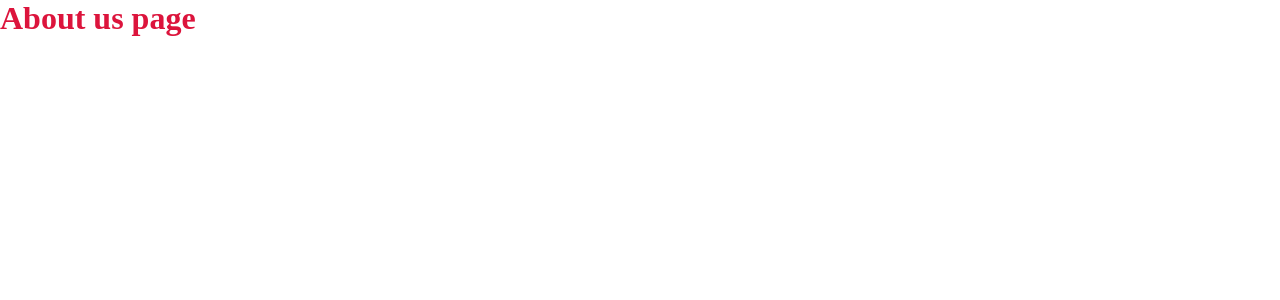
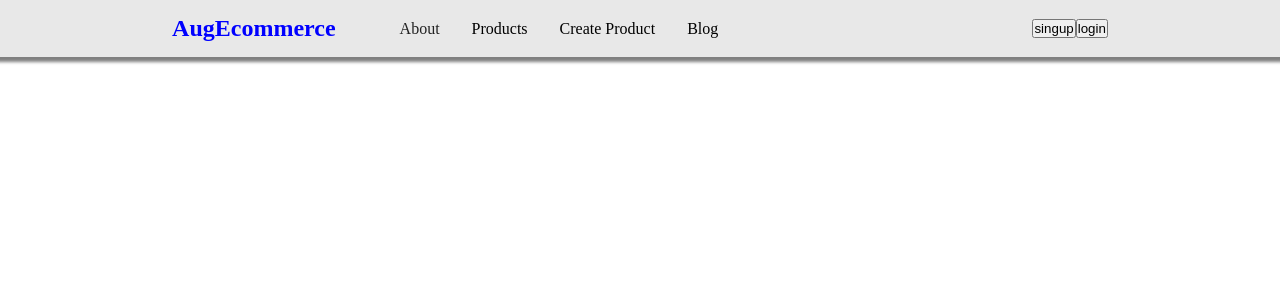
Before and after one commit to Ethicdev07/sqiaugust2026react, a React (Vite) app: page /about in a window 1280 px wide. Shown: the top 300 px of the page. Built offline with nearby package versions, Linux system fonts and the light colour scheme.

Commit message:
nav page designed

```diff
--- a/src/App.jsx
+++ b/src/App.jsx
@@ -1,44 +1,27 @@
 import { BrowserRouter as Router, Routes, Route } from "react-router-dom";
 
-import About from "./pages/About"
+import About from "./pages/About";
 import Login from "./pages/Login";
 import Signup from "./pages/Signup";
+import Nav from "./components/Nav";
+import Landingpage from "./pages/Landingpage";
 
-const App = ()=>{
-  return(
-
+const App = () => {
+  return (
     <>
-
-
       <Router>
 
         <Routes>
+          <Route path="/" element={<Landingpage/>}/>
+          <Route path="/about" element={<About />} />
 
-          <Route path="/about" element={<About/>}/>
+          <Route path="/login" element={<Login />} />
 
-          <Route path="/login" element={<Login/>}/>
-
-          <Route path="/signup" element={<Signup/>}/>
-
-
-
-
-
-
+          <Route path="/signup" element={<Signup />} />
         </Routes>
-
-
-
-
-
       </Router>
-
-
     </>
-
-
-
-  )
-}
+  );
+};
 
 export default App;
--- a/src/components/Nav.jsx
+++ b/src/components/Nav.jsx
@@ -0,0 +1,54 @@
+import React from "react";
+
+import { useNavigate, Link } from "react-router-dom";
+
+const Nav = () => {
+
+    const navigate = useNavigate();
+
+    const handleSignUp = ()=>{
+        navigate("/signup")
+    };
+
+    const handleLogin = ()=>{
+        navigate("/login")
+    }
+  return (
+    <header style={style.header}>
+      <nav style={{display: "flex", justifyContent: 'space-around', alignItems:'center', padding: '15px'}}>
+        <div style={{display:"flex", gap:"4em", alignItems: 'center'}}>
+
+          <Link to={"/"} style={{textDecoration:'none', color:"blue"}}>
+              <h1>AugEcommerce</h1>
+          </Link>
+
+
+          <ul style={{display:'flex', gap:"2em"}}>
+            <li style={{listStyle:"none"}}>
+                <Link to={"/about"} style={{textDecoration:'none', color:'#222'}}>About</Link>
+            </li>
+            <li style={{listStyle:"none"}}>Products</li>
+            <li style={{listStyle:"none"}}>Create Product</li>
+            <li style={{listStyle:"none"}}>Blog</li>
+          </ul>
+        </div>
+
+        <div>
+            <div></div>
+            <button onClick={handleSignUp}>singup</button>
+            <button onClick={handleLogin}>login</button>
+        </div>
+      </nav>
+    </header>
+  );
+};
+
+
+const style = {
+    header: {
+        backgroundColor: '#E8E8E8',
+        boxShadow: '0px 2px 3px 3px grey'
+    }
+}
+
+export default Nav;
--- a/src/index.css
+++ b/src/index.css
@@ -3,7 +3,3 @@
   padding: 0;
   box-sizing: border-box;
 }
-
-h1{
-  color: crimson;
-}
--- a/src/pages/About.jsx
+++ b/src/pages/About.jsx
@@ -1,10 +1,14 @@
 import React from 'react'
+import Nav from '../components/Nav';
 
 const About = () => {
   return (
-    <div>
-        <h1>About us page</h1>
-    </div>
+   <>
+    <Nav/>
+
+
+    <h1></h1>
+   </>
   )
 }
 
--- /dev/null
+++ b/src/pages/Landingpage.jsx
@@ -0,0 +1,10 @@
+import React from 'react'
+import Nav from '../components/Nav';
+
+const Landingpage = () => {
+  return (
+   <Nav/>
+  )
+}
+
+export default Landingpage
```
